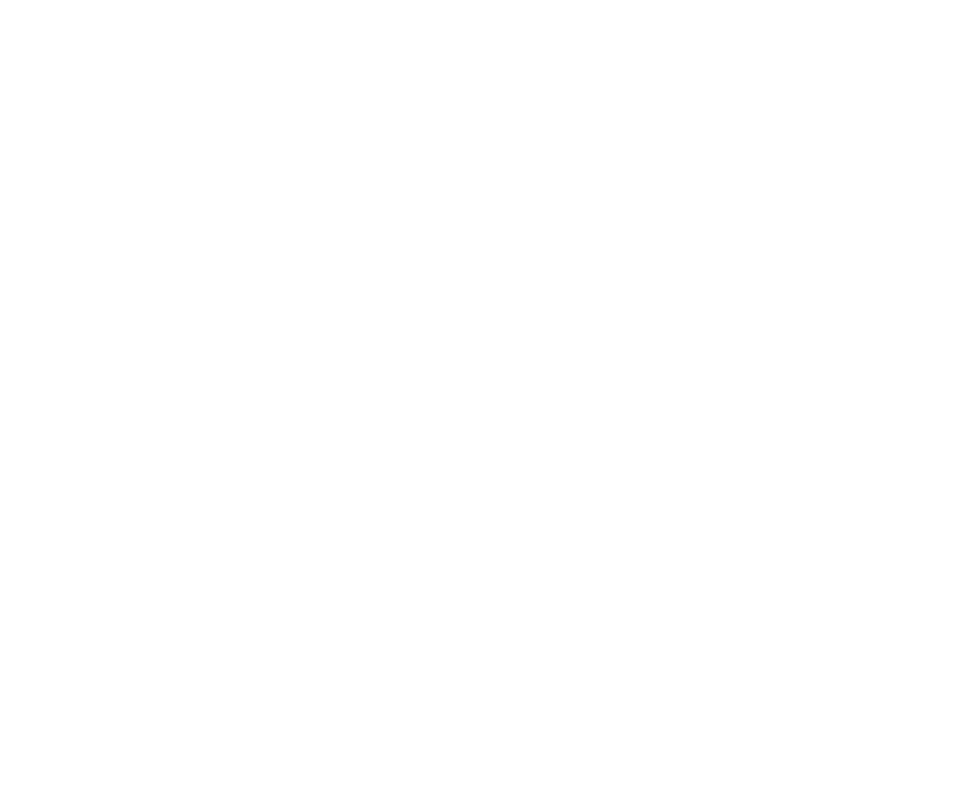
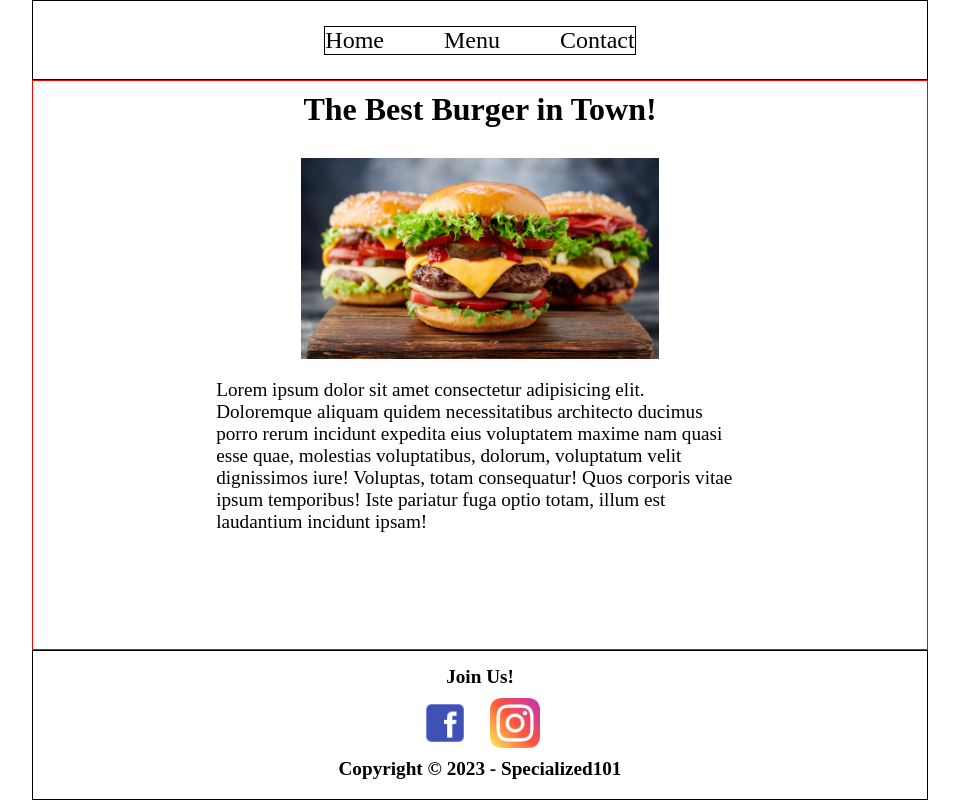
Before and after one commit to Specialized101/restaurant-page, a website with bundled scripts: page dist/index.html in a window 1280 px wide. Shown: the whole page, without its empty margins (160-1119 px from the left). Built offline with nearby package versions, Linux system fonts and the light colour scheme.

Commit message:
Add Home page

```diff
--- a/package.json
+++ b/package.json
@@ -10,6 +10,8 @@
   "author": "",
   "license": "ISC",
   "devDependencies": {
+    "css-loader": "^6.8.1",
+    "style-loader": "^3.3.3",
     "webpack-cli": "^5.1.4",
     "wepack": "^0.0.1"
   }
--- /dev/null
+++ b/src/footer.js
@@ -0,0 +1,39 @@
+import Instagram from './images/insta.png'
+import Facebook from './images/facebook.png'
+
+const footer = () => {
+    const footer = document.createElement('footer')
+    const p1 = document.createElement('p')
+    const p2 = document.createElement('p')
+    const divSocials = document.createElement('div')
+
+    p1.textContent = 'Join Us!'
+    p2.textContent = 'Copyright © 2023 - Specialized101'
+
+    const instagramLogo = new Image()
+    instagramLogo.src = Instagram
+    instagramLogo.alt = 'Instragram Logo'
+
+    const facebookLogo = new Image()
+    facebookLogo.src = Facebook
+    facebookLogo.alt = 'Facebook Logo'
+
+    divSocials.classList.add('social-links')
+
+    divSocials.appendChild(facebookLogo)
+    divSocials.appendChild(instagramLogo)
+
+    footer.classList.add('footer')
+
+    footer.appendChild(p1)
+    footer.appendChild(divSocials)
+    footer.appendChild(p2)
+
+    return footer
+
+}
+
+
+export {
+    footer
+}
--- /dev/null
+++ b/src/header.js
@@ -0,0 +1,39 @@
+
+
+const header = () => {
+    const header = document.createElement('header')
+    const nav = document.createElement('nav')
+    const ul = document.createElement('ul')
+    const liHome = document.createElement('li')
+    const liMenu = document.createElement('li')
+    const liContact = document.createElement('li')
+
+    liHome.textContent = 'Home'
+    liHome.classList.add('nav-link')
+    liHome.setAttribute('id', 'home')
+
+    liMenu.textContent = 'Menu'
+    liMenu.classList.add('nav-link')
+    liMenu.setAttribute('id', 'home')
+
+    liContact.textContent = 'Contact'
+    liContact.classList.add('nav-link')
+    liContact.setAttribute('id', 'home')
+
+    ul.classList.add('nav-links')
+    ul.appendChild(liHome)
+    ul.appendChild(liMenu)
+    ul.appendChild(liContact)
+
+    nav.classList.add('navbar')
+    nav.appendChild(ul)
+
+    header.classList.add('header')
+    header.appendChild(nav)
+
+    return header
+}
+
+export {
+    header
+}
--- /dev/null
+++ b/src/home.js
@@ -0,0 +1,32 @@
+import { header } from './header.js'
+import { footer } from './footer.js'
+import Burger from './images/burger.jpg'
+
+function loadHome () {
+    const contentDiv = document.querySelector('#content')
+    const main = document.createElement('main')
+    const h1 = document.createElement('h1')
+    const p = document.createElement('p')
+    const burgerImg = new Image()
+
+    h1.textContent = 'The Best Burger in Town!'
+    p.textContent = 'Lorem ipsum dolor sit amet consectetur adipisicing elit. Doloremque aliquam quidem necessitatibus architecto ducimus porro rerum incidunt expedita eius voluptatem maxime nam quasi esse quae, molestias voluptatibus, dolorum, voluptatum velit dignissimos iure! Voluptas, totam consequatur! Quos corporis vitae ipsum temporibus! Iste pariatur fuga optio totam, illum est laudantium incidunt ipsam!'
+    burgerImg.src = Burger
+    burgerImg.alt = 'Juice Burgers'
+
+    main.classList.add('main-content')
+    main.appendChild(h1)
+    main.appendChild(burgerImg)
+    main.appendChild(p)
+
+    contentDiv.appendChild(header())
+
+    contentDiv.appendChild(main)
+
+    contentDiv.appendChild(footer())
+}
+
+
+export {
+    loadHome
+}
--- a/src/index.js
+++ b/src/index.js
@@ -1 +1,4 @@
-console.log('Hi!')
+import { loadHome } from './home.js'
+import './style.css'
+
+loadHome()
--- /dev/null
+++ b/src/style.css
@@ -0,0 +1,92 @@
+*, *::after, *::before {
+    box-sizing: border-box;
+    padding: 0;
+    margin: 0;
+}
+
+body {
+    display: flex;
+    justify-content: center;
+}
+
+#content {
+    width: 70%;
+    height: 100vh;
+    display: grid;
+    grid-template-columns: 1fr;
+    grid-template-rows: 80px 1fr 150px;
+    grid-template-areas:
+    "header"
+    "main-content"
+    "footer";
+}
+
+.header {
+    border: 1px solid black;
+    grid-area: header;
+    display: flex;
+    justify-content: center;
+    align-items: center;
+}
+
+.nav-links {
+    display: flex;
+    justify-content: center;
+    align-items: center;
+    gap: 60px;
+    list-style-type: none;
+    font-size: 1.5rem;
+    border: 1px solid black;
+}
+
+.nav-links li:hover {
+    cursor: pointer;
+    color: gold;
+}
+
+.main-content {
+    grid-area: main-content;
+    border: 1px solid red;
+    display: flex;
+    flex-direction: column;
+    align-items: center;
+    gap: 20px;
+
+}
+
+.main-content img {
+    width: 40%;
+}
+
+.main-content h1 {
+    margin: 10px 0;
+}
+
+.main-content p {
+    max-width: 55ch;
+    font-size: 1.2rem;
+}
+
+.footer {
+    grid-area: footer;
+    border: 1px solid black;
+    display: flex;
+    flex-direction: column;
+    align-items: center;
+    gap: 10px;
+    padding: 15px 0;
+}
+
+.footer .social-links {
+    display: flex;
+    gap: 20px;
+}
+
+.footer p {
+    font-weight: 900;
+    font-size: 1.2rem;
+}
+
+img {
+    width: 50px;
+}
--- a/webpack.config.js
+++ b/webpack.config.js
@@ -5,5 +5,17 @@ module.exports = {
     output: {
         filename: 'main.js',
         path: path.resolve(__dirname, 'dist')
+    },
+    module: {
+        rules: [
+            {
+                test: /\.css$/i,
+                use: ['style-loader', 'css-loader']
+            },
+            {
+                test: /\.(png|svg|jpg|jpeg|gif)$/i,
+                type: 'asset/resource',
+            }
+        ]
     }
 }
```
Also changed, not shown: dist/d505f787ef545489f325.jpg (added), dist/e719d8b29f452a16302d.png (added), dist/e7ef755bdb59ec66b740.png (added), dist/index.html, dist/main.js, src/images/burger.jpg (added), src/images/facebook.png (added), src/images/insta.png (added), 1 other file.
